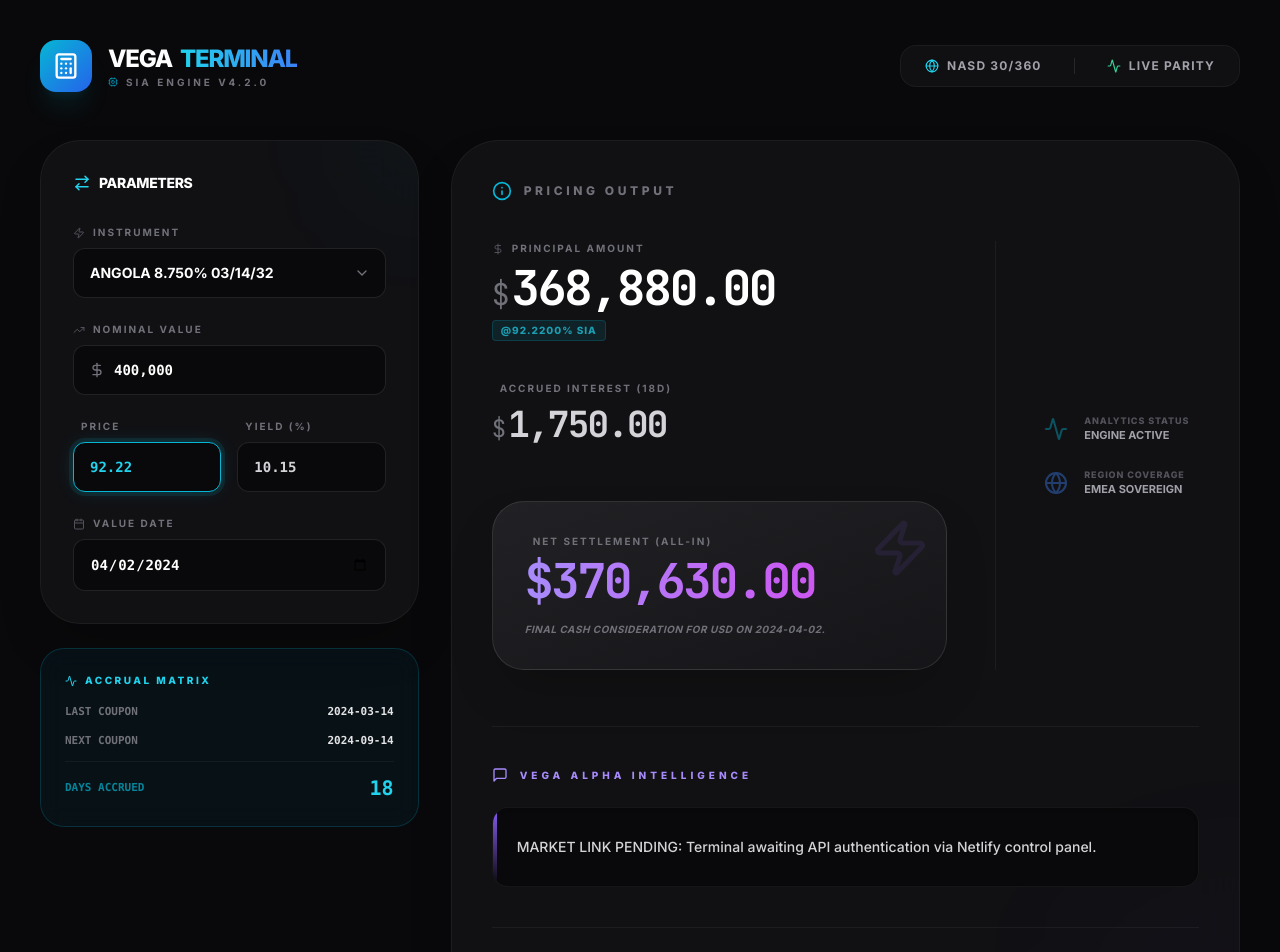
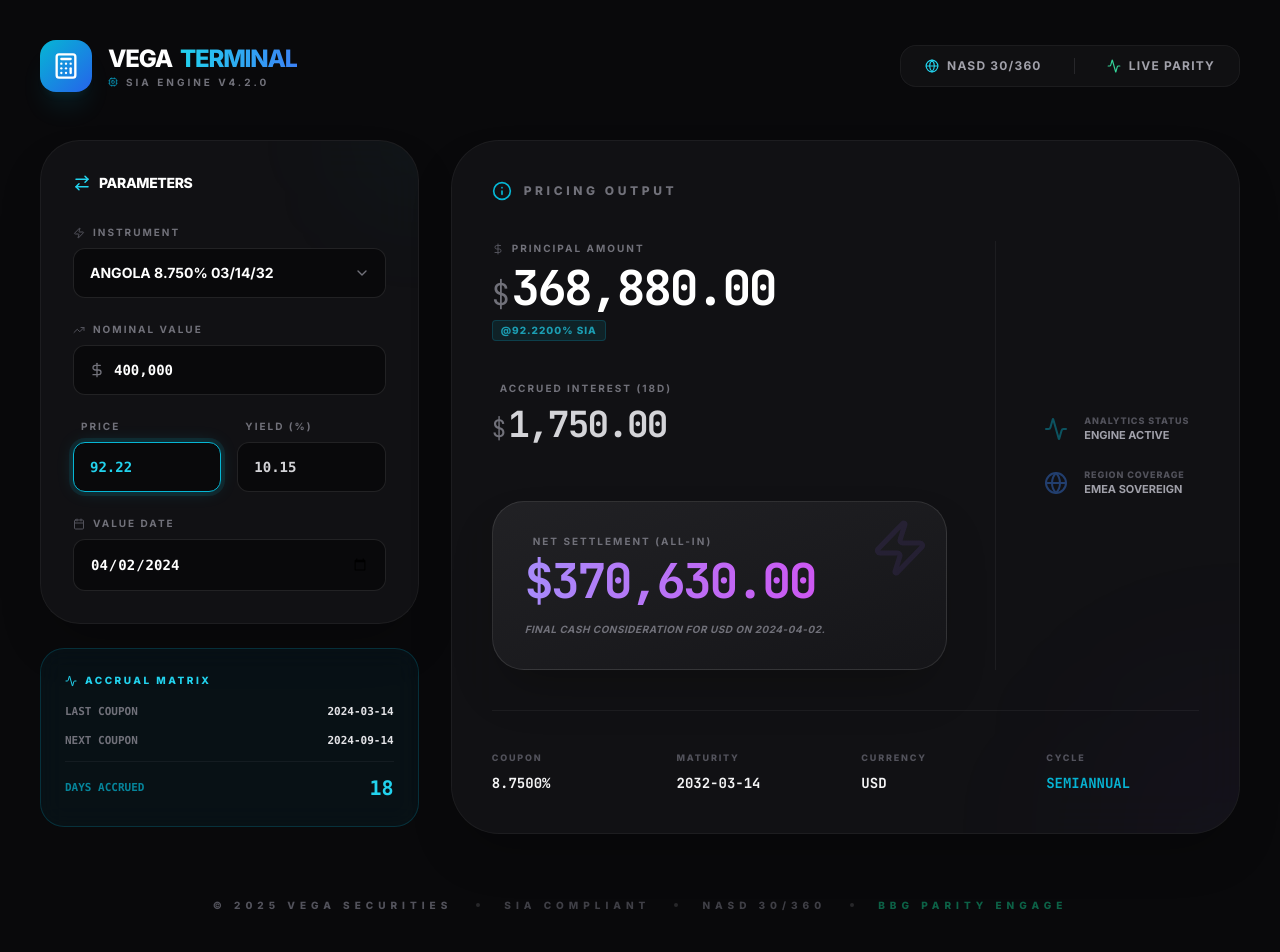
Before and after one commit to auduatiku-lab/Vegaterminal2, a React (Vite) app: page / in a window 1280 px wide. Shown: the top 952 px of the page. Built offline with nearby package versions, Linux system fonts and the light colour scheme.

Commit message:
feat: Remove unused market insight functionality
The geminiService and associated state for market insights have been removed from the `App.tsx` component. This simplifies the UI and removes an unused feature.

```diff
--- a/App.tsx
+++ b/App.tsx
@@ -3,7 +3,6 @@ import React, { useState, useEffect, useMemo } from 'react';
 import { Bond, CalculationResult, InputSource } from './types';
 import { BONDS } from './constants';
 import { calculateBondPrice, calculateYield } from './services/bondCalculator';
-import { getMarketInsight } from './services/geminiService';
 import {
   Calculator,
   Globe,
@@ -13,7 +12,6 @@ import {
   DollarSign,
   Activity,
   Zap,
-  MessageSquare,
   TrendingUp,
   Cpu,
   ChevronDown
@@ -27,8 +25,6 @@ const App: React.FC = () => {
   const [cleanPriceStr, setCleanPriceStr] = useState<string>("92.22");
   const [yieldStr, setYieldStr] = useState<string>("10.15");
   const [lastSource, setLastSource] = useState<InputSource>('price');
-  const [insight, setInsight] = useState<string>('');
-  const [loadingInsight, setLoadingInsight] = useState<boolean>(false);
 
   const faceValue = useMemo(() => {
     const n = parseFloat(faceValueStr.replace(/,/g, ''));
@@ -89,16 +85,6 @@ const App: React.FC = () => {
     const numeric = parseInt(sanitized || "0", 10);
     setFaceValueStr(numeric.toLocaleString());
   };
-
-  useEffect(() => {
-    const triggerInsight = async () => {
-      setLoadingInsight(true);
-      const text = await getMarketInsight(activeBond.name, parseFloat(yieldStr) || 0);
-      setInsight(text || '');
-      setLoadingInsight(false);
-    };
-    triggerInsight();
-  }, [selectedBondId]);
 
   const formatCurrency = (val: number) => {
     if (val === undefined || val === null || isNaN(val)) return "0.00";
@@ -321,28 +307,6 @@ const App: React.FC = () => {
               </div>
             </div>
 
-            <section className="mt-10 md:mt-14 pt-8 md:pt-10 border-t border-white/5">
-               <div className="flex items-center gap-3 mb-5 md:mb-6 text-violet-400 uppercase text-[9px] md:text-[10px] font-black tracking-[0.4em]">
-                 <MessageSquare size={16} />
-                 Vega Alpha Intelligence
-               </div>
-               <div className="bg-zinc-950/80 rounded-2xl p-5 md:p-6 border border-white/5 text-sm text-zinc-300 leading-relaxed min-h-[80px] flex items-center relative overflow-hidden group shadow-inner">
-                 <div className="absolute left-0 top-0 bottom-0 w-1 bg-gradient-to-b from-violet-500 to-transparent"></div>
-                 {loadingInsight ? (
-                   <div className="flex gap-2 items-center">
-                     <span className="text-zinc-500 italic font-mono uppercase text-[9px] md:text-[10px]">Processing macro data</span>
-                     <div className="flex gap-1.5">
-                       <div className="w-1.5 h-1.5 rounded-full bg-violet-500 animate-pulse"></div>
-                       <div className="w-1.5 h-1.5 rounded-full bg-violet-500 animate-pulse [animation-delay:-0.2s]"></div>
-                       <div className="w-1.5 h-1.5 rounded-full bg-violet-500 animate-pulse [animation-delay:-0.4s]"></div>
-                     </div>
-                   </div>
-                 ) : (
-                   <span className="font-medium">{insight || "Analyze historical credit spreads and local macro trends..."}</span>
-                 )}
-               </div>
-            </section>
-
             <section className="mt-8 md:mt-10 pt-8 md:pt-10 border-t border-white/5 grid grid-cols-2 md:grid-cols-4 gap-6 md:gap-8">
               <div>
                 <p className="text-[8px] md:text-[9px] font-black text-zinc-600 uppercase mb-2 tracking-[0.2em]">Coupon</p>
```
